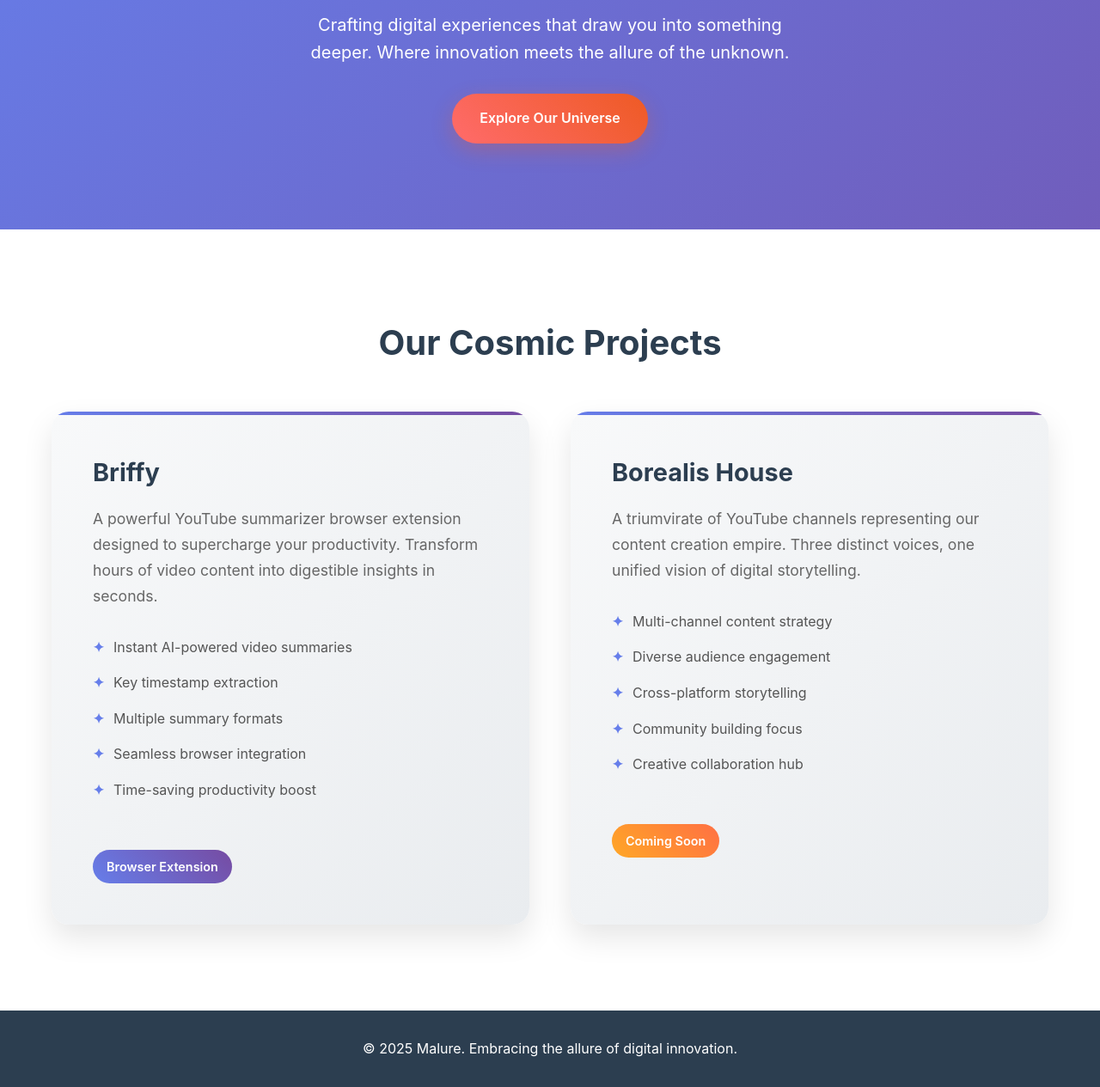
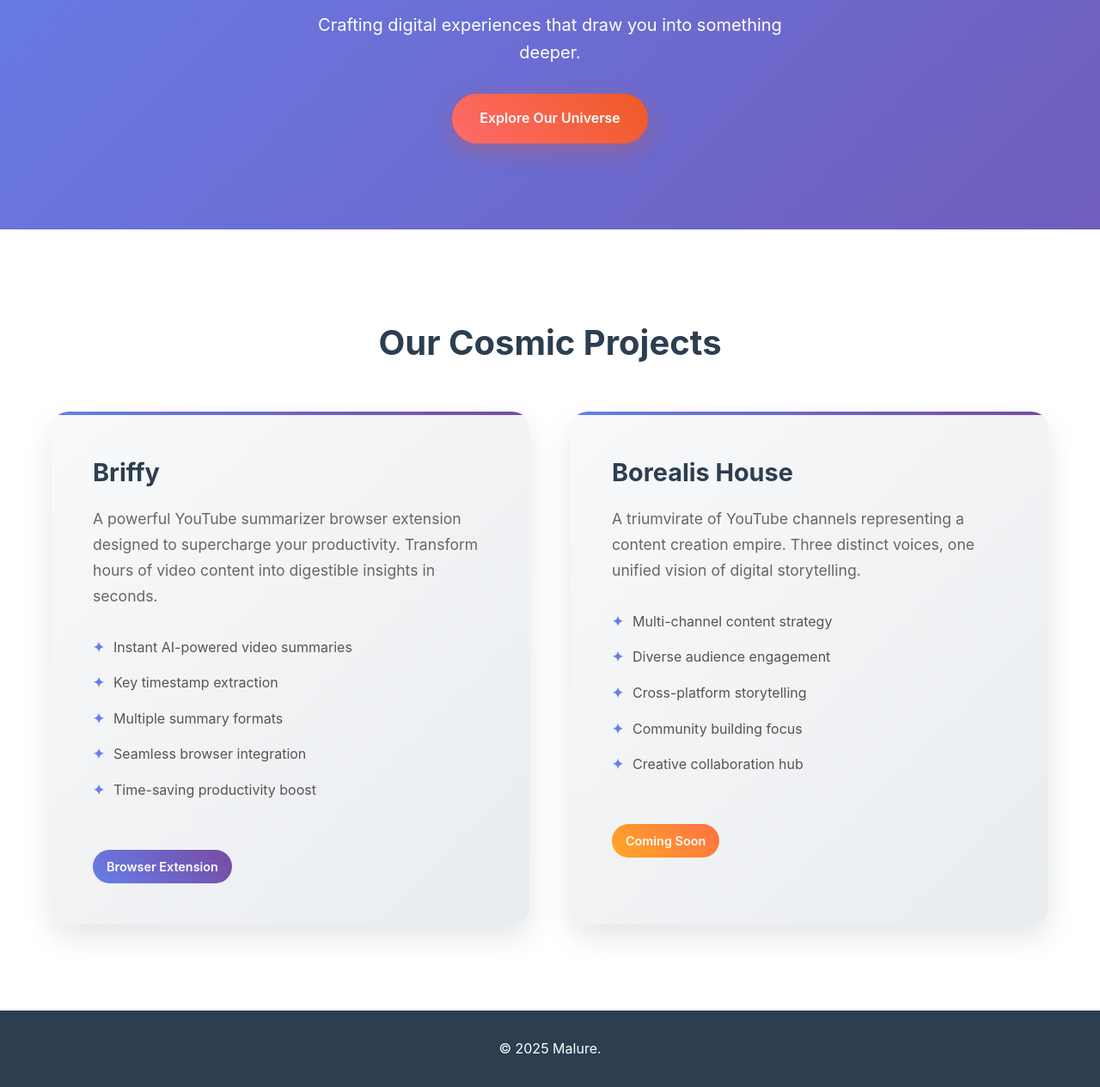
Before and after one commit to Malure/malure.github.io, a plain HTML site: page index.html in a window 1280 px wide. Shown: the part 255-1520 px from the top of the page at 86% size. Drawn offline with Linux system fonts and the light colour scheme.

Commit message:
Update index.html

```diff
--- a/index.html
+++ b/index.html
@@ -3,7 +3,7 @@
 <head>
     <meta charset="UTF-8">
     <meta name="viewport" content="width=device-width, initial-scale=1.0">
-    <title>Malure - Digital Innovation</title>
+    <title>Malure</title>
     <style>
         * {
             margin: 0;
@@ -375,7 +375,7 @@
         <section class="hero" id="home">
             <div class="container">
                 <h1>Malure</h1>
-                <p>Crafting digital experiences that draw you into something deeper. Where innovation meets the allure of the unknown.</p>
+                <p>Crafting digital experiences that draw you into something deeper.</p>
                 <a href="#projects" class="cta-button">Explore Our Universe</a>
             </div>
         </section>
@@ -402,7 +402,7 @@
 
                     <div class="project-card">
                         <h3>Borealis House</h3>
-                        <p>A triumvirate of YouTube channels representing our content creation empire. Three distinct voices, one unified vision of digital storytelling.</p>
+                        <p>A triumvirate of YouTube channels representing a content creation empire. Three distinct voices, one unified vision of digital storytelling.</p>
 
                         <ul class="project-features">
                             <li>Multi-channel content strategy</li>
@@ -421,7 +421,7 @@
 
     <footer id="contact">
         <div class="container">
-            <p>&copy; 2025 Malure. Embracing the allure of digital innovation.</p>
+            <p>&copy; 2025 Malure.</p>
         </div>
     </footer>
 
```
